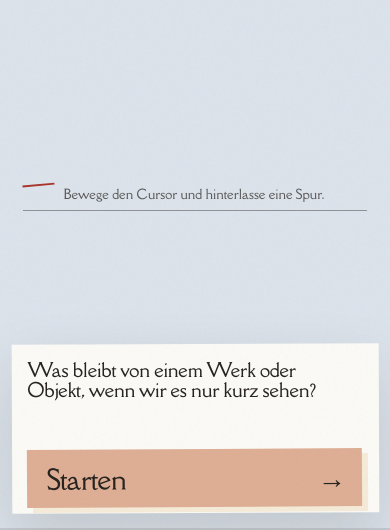
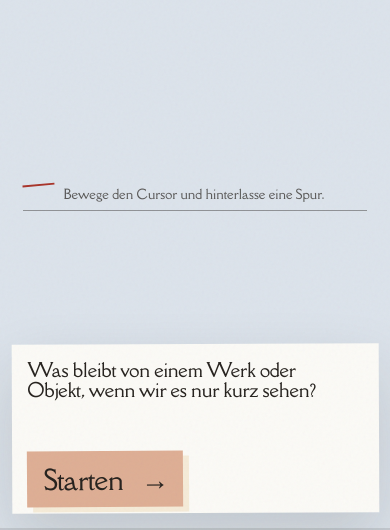
Before and after one commit to salonformat/museumexperience, a plain HTML site: page index.html in a window 390 px wide. Shown: the part 314-844 px from the top of the page. Drawn offline with Linux system fonts and the light colour scheme.

Commit message:
Keep the start action compact

```diff
--- a/index.html
+++ b/index.html
@@ -8,7 +8,7 @@
   <link rel="preload" href="assets/DellaRespira-Regular.ttf" as="font" type="font/ttf" crossorigin>
   <link rel="preload" href="assets/Fraunces-Variable.ttf" as="font" type="font/ttf" crossorigin>
   <link rel="preload" href="assets/was-bleibt/harvesters-met.jpg" as="image">
-  <link rel="stylesheet" href="memory.css?v=47">
+  <link rel="stylesheet" href="memory.css?v=48">
 </head>
 <body>
 <main class="experience" data-scene="prologue" data-work="tower">
--- a/memory.css
+++ b/memory.css
@@ -728,13 +728,13 @@ small,.prologue-learning,.art-stage figcaption span{font-size:12px!important}
 }
 
 /* A compact entry gesture: marker-backed words and a separate arrow. */
-.prologue-copy>button{left:auto!important;right:6vw!important;bottom:8vh!important;width:auto!important;min-width:245px!important;min-height:80px!important;display:inline-flex!important;justify-content:space-between!important;align-items:center!important;gap:38px!important;padding:15px 21px 14px 25px!important;border:0!important;background:#deae94!important;color:var(--ink)!important;box-shadow:9px 8px 0 rgba(245,235,215,.96)!important;overflow:visible;font-size:clamp(30px,2.7vw,42px)!important;transform:rotate(-.35deg)!important;transition:transform .3s var(--ease),box-shadow .3s var(--ease)!important}
+.prologue-copy>button{left:auto!important;right:6vw!important;bottom:8vh!important;width:auto!important;min-width:0!important;min-height:76px!important;display:inline-flex!important;justify-content:flex-start!important;align-items:center!important;gap:24px!important;padding:13px 17px 12px 21px!important;border:0!important;background:#deae94!important;color:var(--ink)!important;box-shadow:9px 8px 0 rgba(245,235,215,.96)!important;overflow:visible;font-size:clamp(30px,2.7vw,42px)!important;transform:rotate(-.35deg)!important;transition:transform .3s var(--ease),box-shadow .3s var(--ease)!important}
 .prologue-copy>button span{position:relative;white-space:nowrap}
 .prologue-copy>button span:before{content:none}
 .prologue-copy>button i{position:static!important;width:auto!important;height:auto!important;flex:0 0 auto;display:block!important;border:0!important;background:transparent!important;color:var(--ink)!important;font-size:34px!important;transition:transform .3s var(--ease)!important}
 .prologue-copy>button:hover,.prologue-copy>button:focus-visible{background:#e4b79f!important;color:var(--ink)!important;box-shadow:12px 10px 0 rgba(245,235,215,.98)!important;transform:translateY(-3px) rotate(.15deg)!important}
 .prologue-copy>button:hover i,.prologue-copy>button:focus-visible i{background:transparent!important;color:var(--ink)!important;transform:translateX(6px)!important}
 @media(max-width:760px){
-  .prologue-copy>button{left:7vw!important;right:7vw!important;bottom:max(2.7vh,calc(13px + env(safe-area-inset-bottom)))!important;min-width:0!important;min-height:58px!important;gap:22px!important;padding:11px 17px 10px 20px!important;font-size:clamp(25px,7vw,30px)!important;box-shadow:6px 5px 0 rgba(245,235,215,.96)!important}
+  .prologue-copy>button{left:7vw!important;right:auto!important;bottom:max(2.7vh,calc(13px + env(safe-area-inset-bottom)))!important;width:auto!important;min-width:0!important;min-height:56px!important;gap:18px!important;padding:10px 14px 9px 17px!important;font-size:clamp(25px,7vw,30px)!important;box-shadow:6px 5px 0 rgba(245,235,215,.96)!important}
   .prologue-copy>button i{font-size:28px!important}
 }
```
